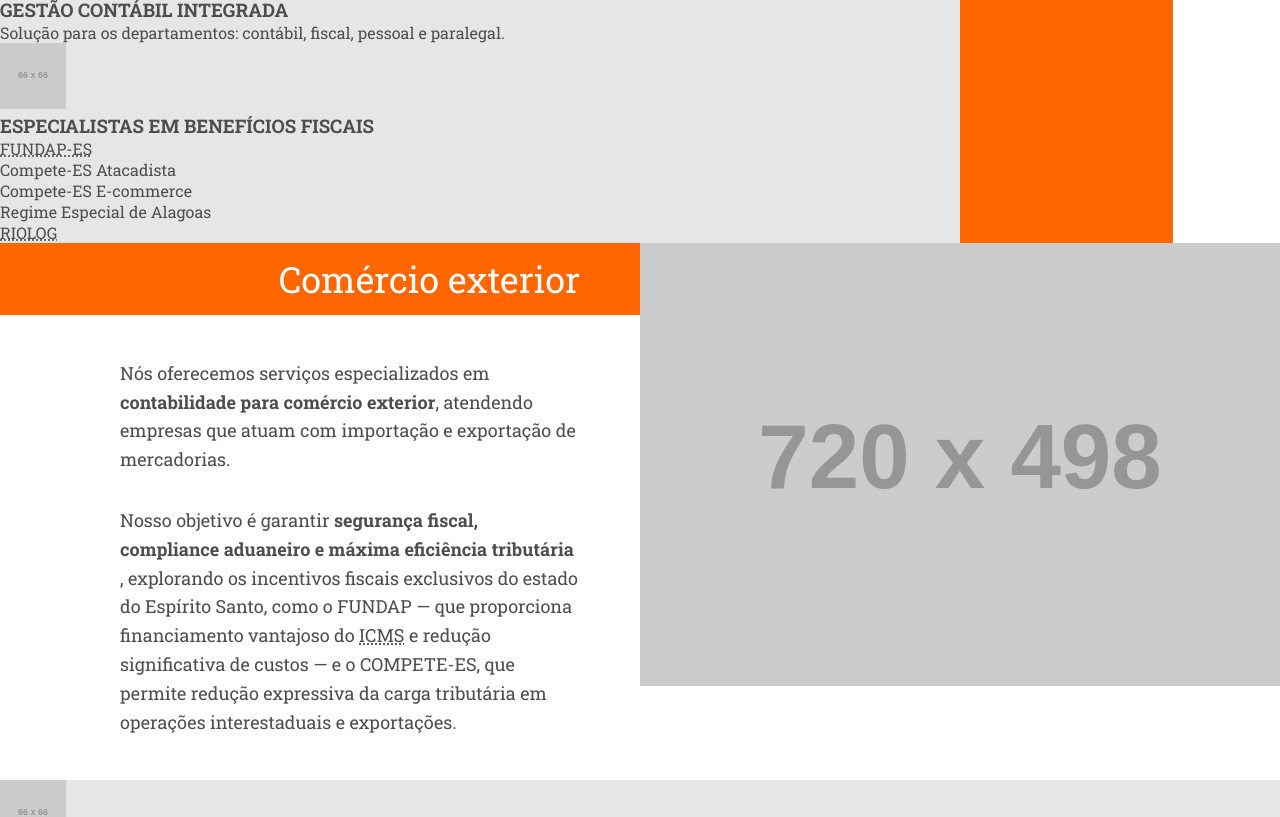
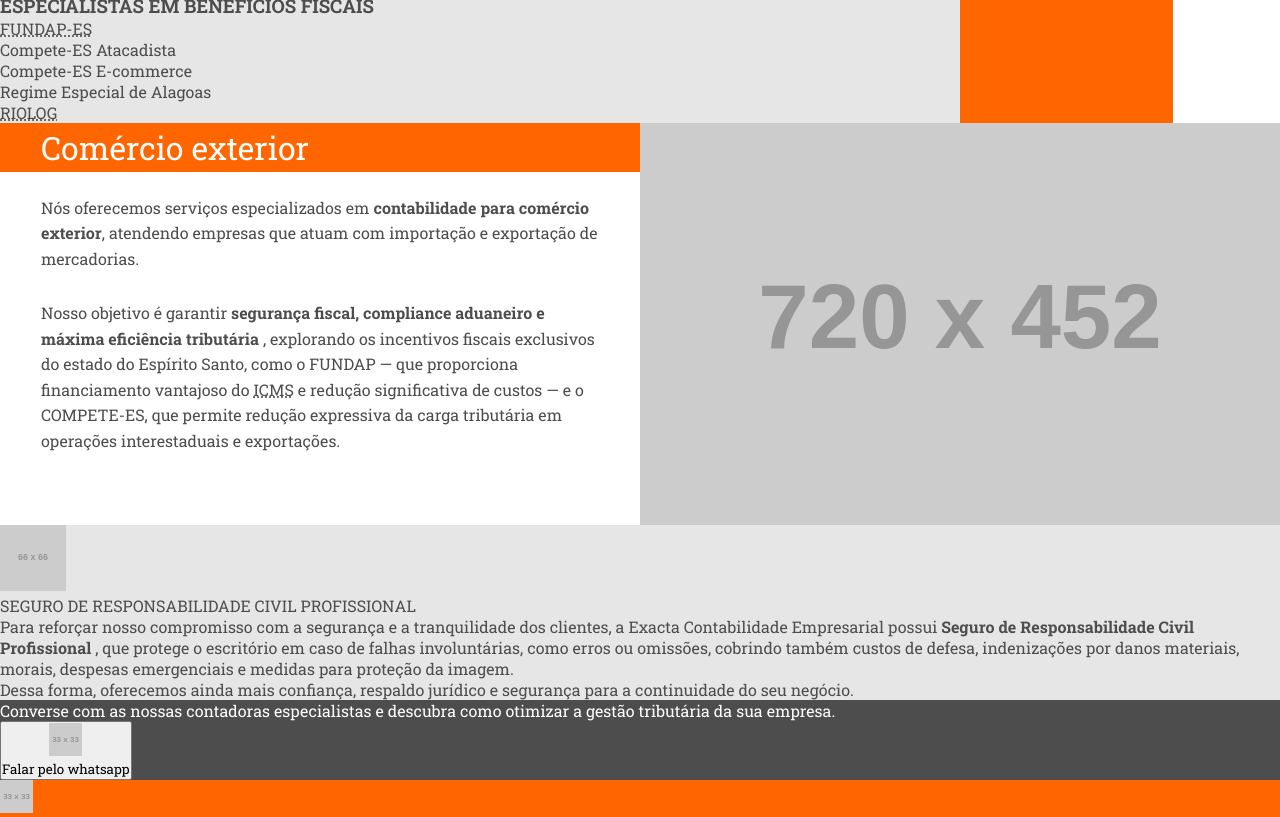
Before and after one commit to rafaeldgeo/exacta-contabilidade, a plain HTML site: page index.html in a window 1280 px wide. Shown: the part 1334-2151 px from the top of the page. Drawn offline with Linux system fonts and the light colour scheme; placeholder pictures from the web are drawn by us.

Commit message:
componente block-image-content conteudo finalizado para desktop

```diff
--- a/assets/css/style.css
+++ b/assets/css/style.css
@@ -73,7 +73,7 @@ body {
   align-items: center;
   display: flex;
   justify-content: space-between;
-  padding-block: clamp(2.25rem, 4.45vw, 4.5rem);
+  padding-block: clamp(2.25rem, 4.45vw, 2rem);
 }
 
 .hedader img {
@@ -191,8 +191,8 @@ body {
   }
 
   .block-image-content__title {
-    /* padding-block: 1.375rem;
-    font-size: 2.25rem; */
+    padding-block: 0.625rem;
+    font-size: clamp(1.625rem, 4.69vw, 2.25rem);
   }
 
   .block-text-only {
@@ -206,6 +206,8 @@ body {
   }
 }
 
+/* media query até 1170px */
+
 @media screen and (min-width: 768.98px) {
   .container {
   }
@@ -214,15 +216,16 @@ body {
   }
 
   .block-image-content__image {
+    aspect-ratio: 720 / 452;
     grid-column: 1 / -7;
     grid-row: 1;
-    aspect-ratio: 720 / 498;
     overflow: hidden;
   }
 
   .block-image-content__photo {
-    width: 100%;
-    height: 100%;
+    aspect-ratio: 720 / 452;
+    block-size: 100%;
+    inline-size: 100%;
     object-fit: cover;
   }
 
@@ -235,32 +238,23 @@ body {
   }
 
   .block-image-content__body {
-    padding-block: 44px;
-    padding-inline: 60px 120px;
-  }
-
-  .block-image-content__body--reverse {
-    padding-inline: 120px 60px;
+    padding-block: clamp(1.25rem, 1.75vw, 2rem);
+    padding-inline: clamp(2.25rem, 3.2vw, 3.75rem);
   }
 
   .block-image-content__title {
-    font-size: 36px;
-    padding-block: 12px;
-    padding-inline: 60px 120px;
-    text-align: start;
-  }
-
-  .block-image-content__title--reverse {
-    text-align: end;
-    padding-inline: 120px 60px;
+    font-size: clamp(1.75rem, 2.5vw, 2.25rem);
+    line-height: 1;
+    padding-block: clamp(0.5rem, 0.69vw, 0.625rem);
+    padding-inline: clamp(2.25rem, 3.2vw, 3.75rem);
   }
 
   .block-image-content__text {
+    font-size: clamp(1rem, 1.12vw, 1.125rem);
     inline-size: 100%;
-    max-inline-size: 540px;
-    font-size: 18px;
-    line-height: 1.6;
-    margin-block-end: 32px;
+    line-height: calc(clamp(1rem, 1.12vw, 1.125rem) * 1.6);
+    margin-block-end: clamp(1rem, 2.22vw, 2rem);
+    max-inline-size: 37.5rem;
   }
 
   .block-image-content__text:last-child {
@@ -273,10 +267,6 @@ body {
 
   .block-image-content__content--reverse {
     grid-column: 1 / -7;
-  }
-
-  .block-image-content__text:last-child {
-    margin-block-end: 0;
   }
 
   .block-text-only__header {
--- a/index.html
+++ b/index.html
@@ -93,10 +93,10 @@
           <div class="block-image-content__image">
             <img
               class="block-image-content__photo"
-              src="https://placehold.co/720x498"
+              src="https://placehold.co/720x452"
               alt="Profissional analisando relatório impresso sobre mesa de escritório durante reunião por videoconferência."
               width="720"
-              height="530"
+              height="452"
             />
           </div>
           <div class="block-image-content__content">
@@ -294,16 +294,16 @@
           >
             <img
               class="block-image-content__photo"
-              src="https://placehold.co/720x498"
+              src="https://placehold.co/720x452"
               alt="Porto com um navio atracado embarcando containers"
               width="720"
-              height="530"
+              height="452"
               loading="lazy"
             />
           </div>
           <div class="block-image-content__content block-image-content__content--reverse">
-            <div class="block-image-content__header block-image-content__header--reverse">
-              <h2 class="block-image-content__title block-image-content__title--reverse">Comércio exterior</h2>
+            <div class="block-image-content__header">
+              <h2 class="block-image-content__title">Comércio exterior</h2>
             </div>
             <div
               class="block-image-content__body block-image-content__body--reverse"
```
